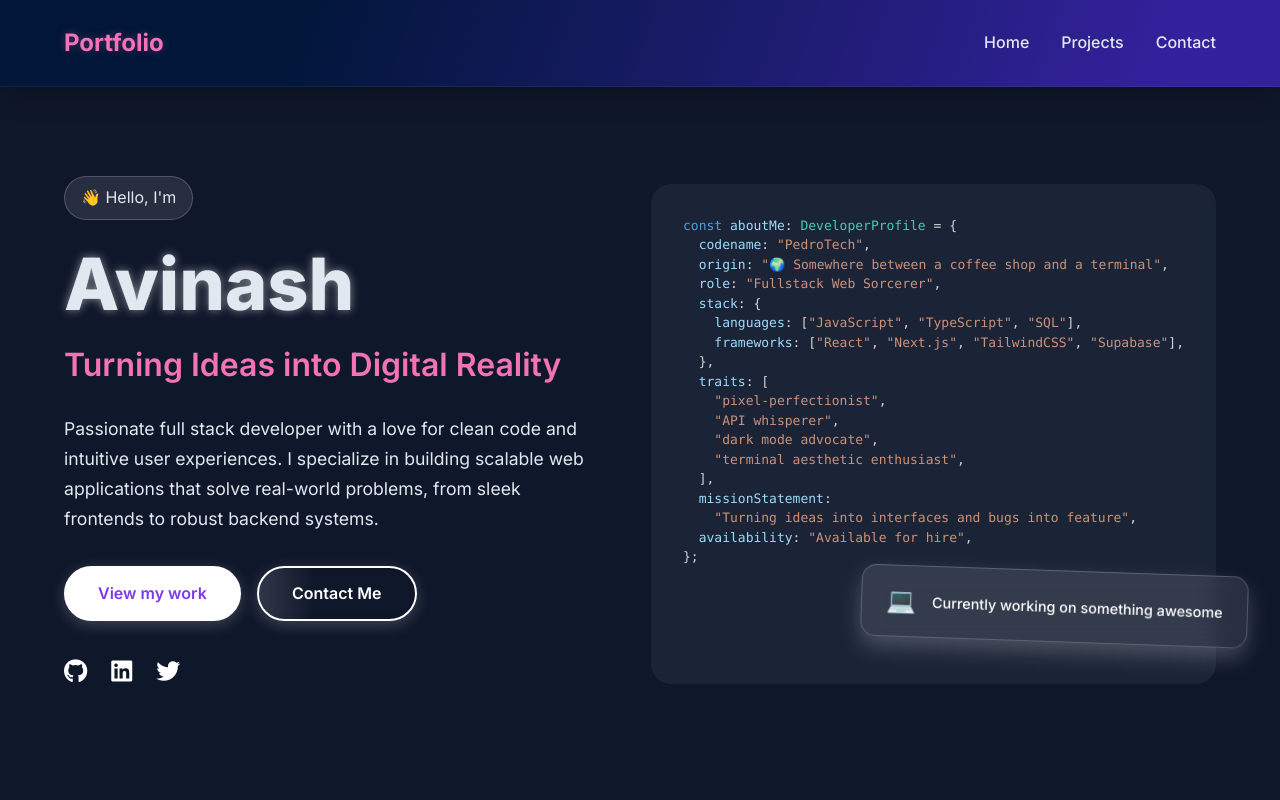
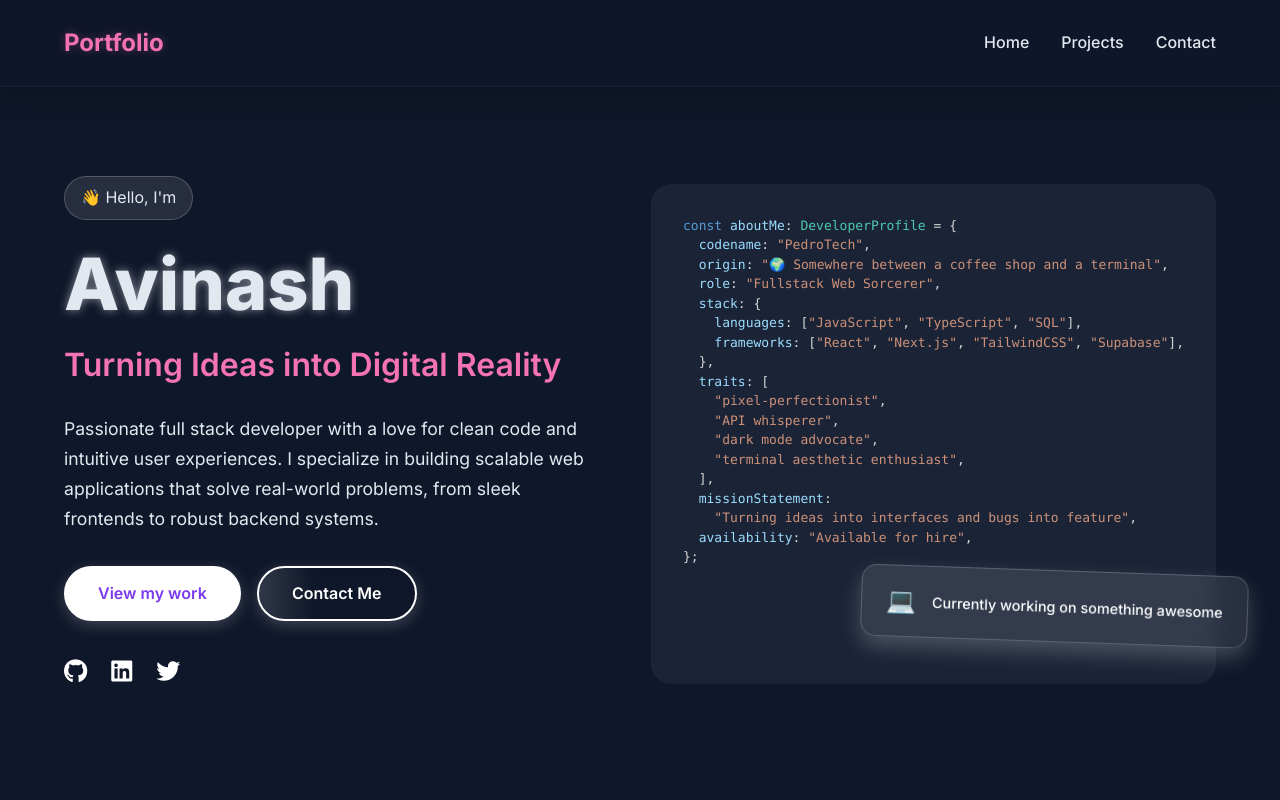
Before and after one commit to Avin7x/animations-personal-portfolio, a React (Vite) app: page / in a window 1280 px wide. Shown: the top 800 px of the page. Built offline with nearby package versions, Linux system fonts and the light colour scheme; no server answers.

Commit message:
updated navbar

```diff
--- a/src/components/Navbar.jsx
+++ b/src/components/Navbar.jsx
@@ -53,10 +53,10 @@ const Navbar = () => {
       initial={{ y: -100 }}
       animate={{ y: 0 }}
       transition={{ duration: 0.6, ease: "easeOut" }}
-      style={{
-        background:
-          "linear-gradient(108.8deg, rgba(1,22,56,1) 21.9%, rgba(52,33,158,1) 92.2%)",
-      }}
+      // style={{
+      //   background:
+      //     "linear-gradient(108.8deg, rgba(1,22,56,1) 21.9%, rgba(52,33,158,1) 92.2%)",
+      // }}
     >
       <motion.div
         className="logo"
```
